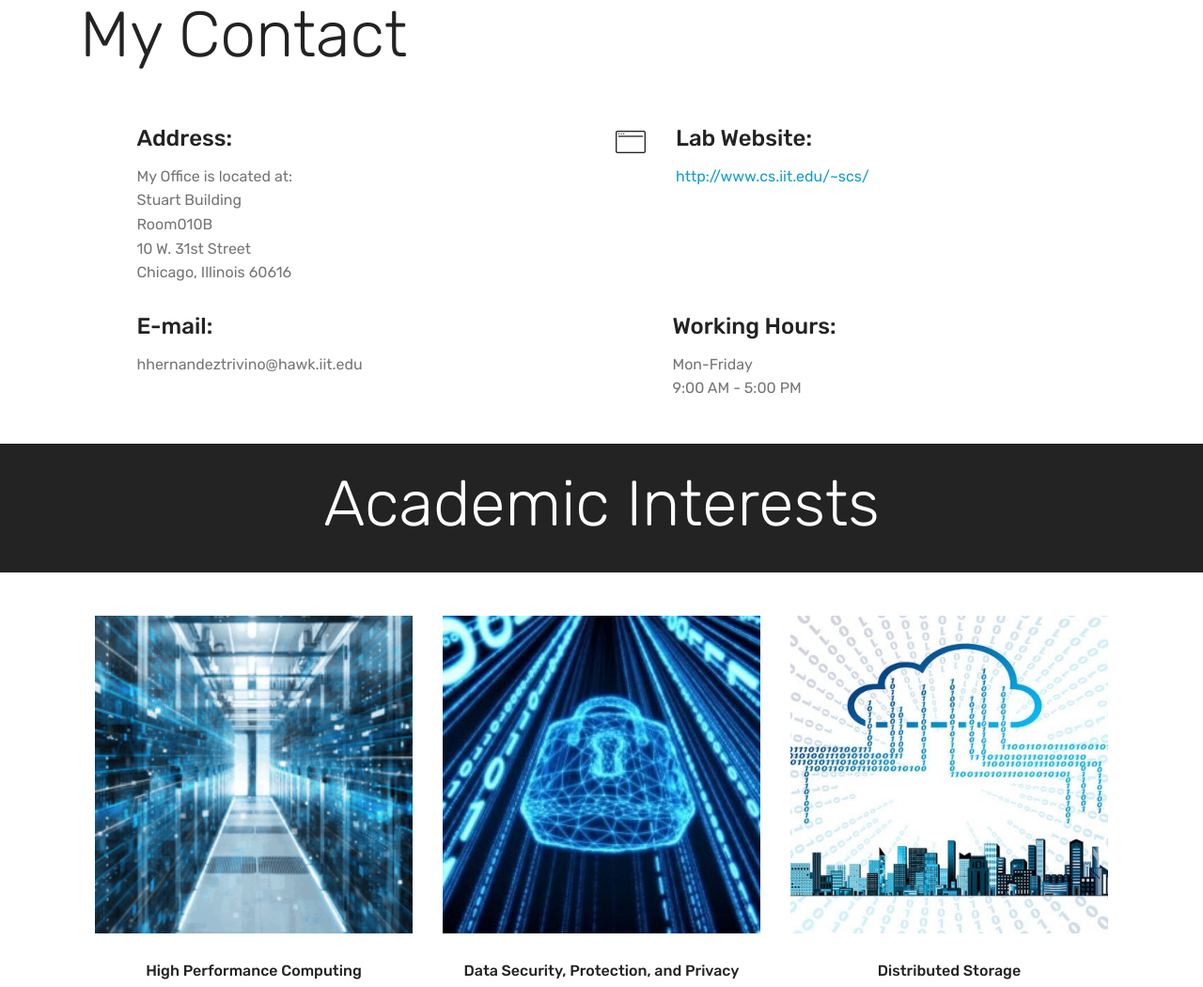
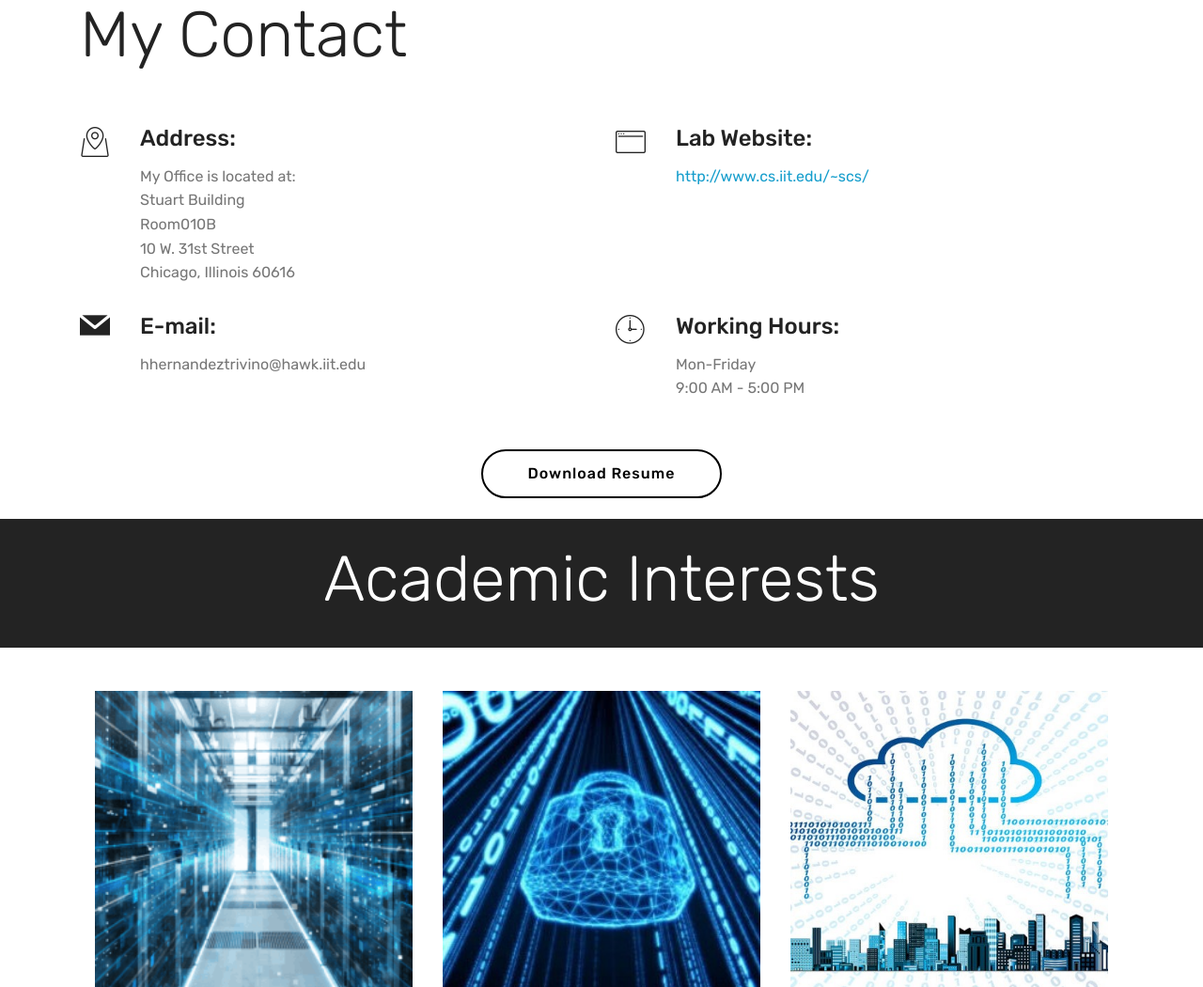
Before and after one commit to hugo-trivino/htrivino, a plain HTML site: page index.html in a window 1280 px wide. Shown: the part 733-1783 px from the top of the page at 94% size. Drawn offline with Linux system fonts and the light colour scheme; files whose address does not match are found by name.

Commit message:
Adding resume Link

```diff
--- a/assets/mobirise/css/mbr-additional.css
+++ b/assets/mobirise/css/mbr-additional.css
@@ -788,6 +788,14 @@ section.lazy-placeholder:after {
     display: none;
   }
 }
+.cid-rIojo1aWPg {
+  padding-top: 0px;
+  padding-bottom: 15px;
+  background-color: #ffffff;
+}
+.cid-rIojo1aWPg P {
+  color: #767676;
+}
 .cid-rI8HxnM63z {
   padding-top: 30px;
   padding-bottom: 15px;
--- a/index.html
+++ b/index.html
@@ -62,7 +62,7 @@
     </nav>
 </section>
 
-<section class="engine"><a href="https://mobirise.info/i">site creation software</a></section><section class="header1 cid-rI9JWqQ5D9" id="header16-14">
+<section class="engine"><a href="https://mobirise.info/h">create a web page</a></section><section class="header1 cid-rI9JWqQ5D9" id="header16-14">
 
 
 
@@ -140,7 +140,7 @@
                     <div class="col-12 col-md-6">
                         <div class="wrapper">
                             <span class="iconfont-wrapper">
-                                <span class="amp-iconfont icon fa-thumbs-o-up fa"></span>
+                                <span class="amp-iconfont icon fa-thumbs-o-up fa mbri-map-pin"></span>
                             </span>
                             <div class="b-info b-adress">
                                 <h5 class="align-left mbr-fonts-style display-5">
@@ -169,7 +169,7 @@
                     <div class="col-12 col-md-6">
                         <div class="wrapper">
                             <span class="iconfont-wrapper">
-                                <span class="amp-iconfont icon fa-comment-o fa"></span>
+                                <span class="amp-iconfont icon fa-comment-o fa socicon-mail socicon"></span>
                             </span>
                             <div class="b-info b-mail">
                                 <h5 class="align-left mbr-fonts-style display-5">
@@ -182,7 +182,7 @@
                     <div class="col-12 col-md-6">
                         <div class="wrapper">
                             <span class="iconfont-wrapper">
-                                <span class="amp-iconfont icon fa-th-large fa"></span>
+                                <span class="amp-iconfont icon fa-th-large fa mbri-clock"></span>
                             </span>
                             <div class="b-info b-mail">
                                 <h5 class="align-left mbr-fonts-style display-5">
@@ -197,6 +197,25 @@
             </div>
         </div>
     </div>
+</section>
+
+<section class="header1 cid-rIojo1aWPg" id="header16-16">
+
+
+
+
+
+    <div class="container">
+        <div class="row justify-content-md-center">
+            <div class="col-md-10 align-center">
+
+
+
+                <div class="mbr-section-btn"><a class="btn btn-md btn-black-outline display-4" href="assets/files/Hugo_Resume.pdf" target="_blank">Download Resume</a></div>
+            </div>
+        </div>
+    </div>
+
 </section>
 
 <section class="mbr-section content4 cid-rI8HxnM63z" id="content4-a">
```
Also changed, not shown: assets/images/mbr-favicon.png, 2 other files.
